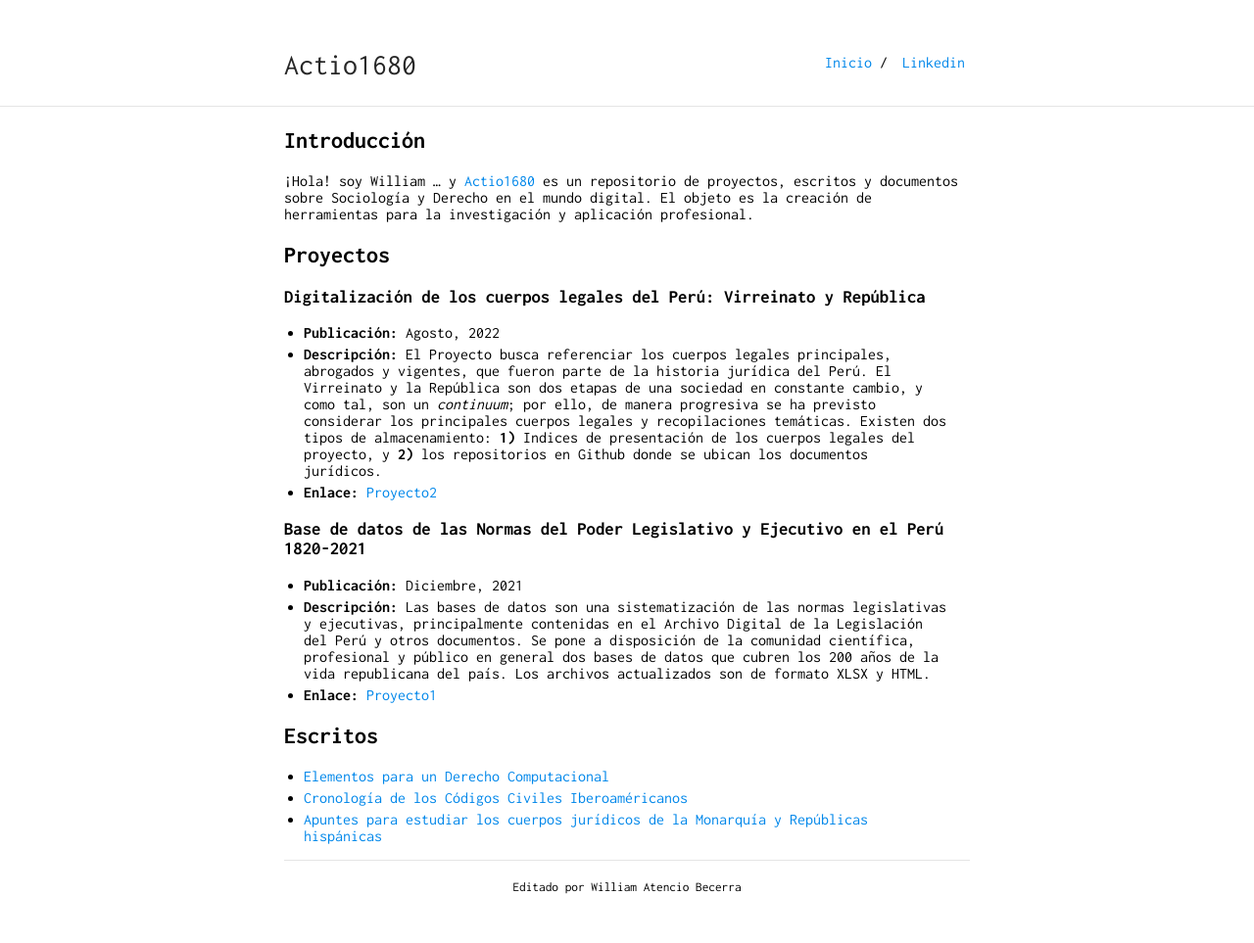
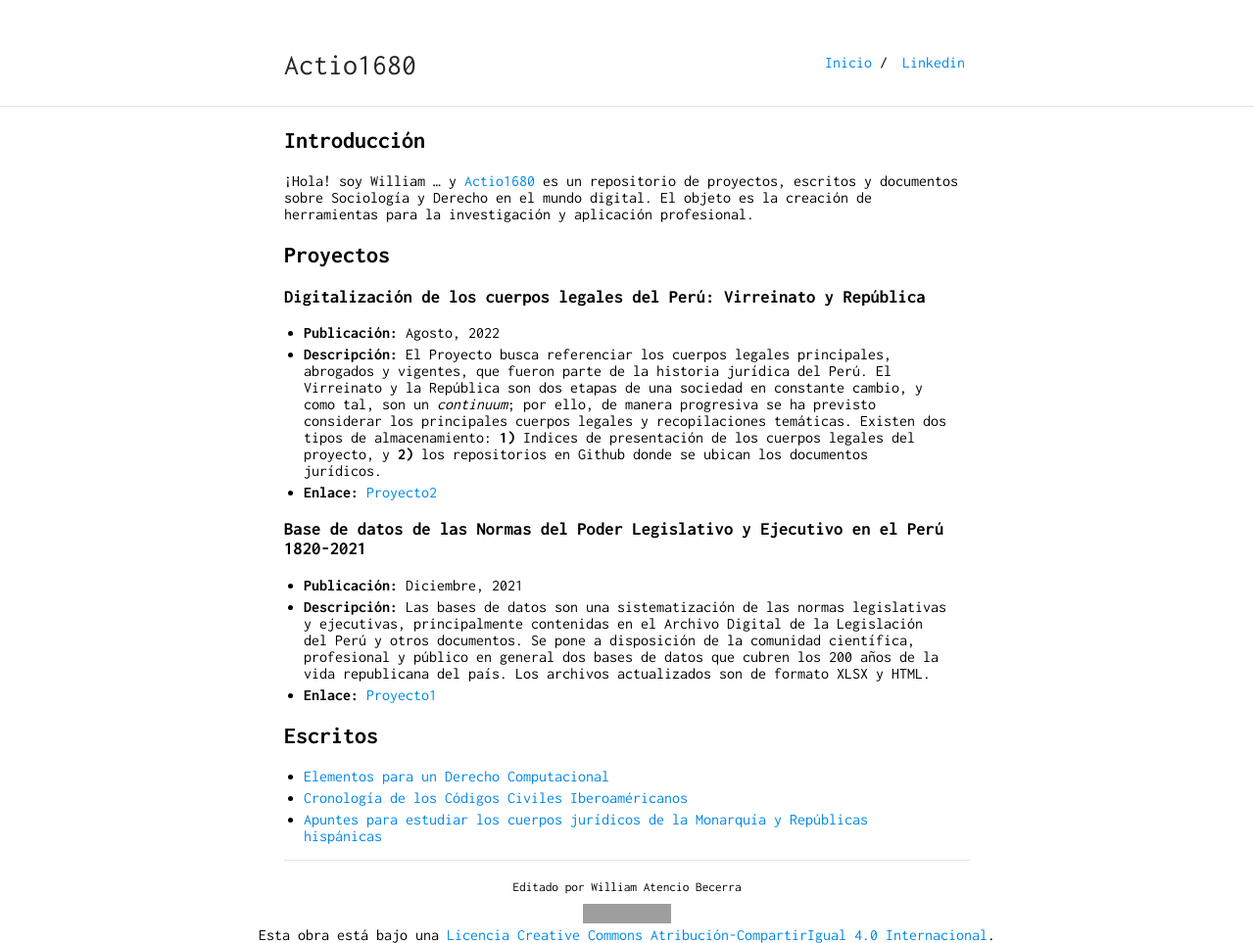
Before and after one commit to actio1680/actio1680.github.io, a Jekyll site: the page built from index.md, in a window 1280 px wide. Shown: the whole page at 98% size. Built offline with Jekyll 4.4.1, drawn with Linux system fonts in a browser that asks for light colours; our own code applies the rules of GitHub Pages for plain Markdown files; before the commit the page ends 913 px from its top, so only the background shows below that; grey boxes are pictures that could not be loaded.

Commit message:
Update default.html

```diff
--- a/_layouts/default.html
+++ b/_layouts/default.html
@@ -104,4 +104,6 @@
     {% endif %}
 </body>
 <footer>
+    <center>
+        <a rel="license" href="http://creativecommons.org/licenses/by-sa/4.0/"><img alt="Licencia Creative Commons" style="border-width:0" src="https://i.creativecommons.org/l/by-sa/4.0/88x31.png" /></a><br />Esta obra está bajo una <a rel="license" href="http://creativecommons.org/licenses/by-sa/4.0/">Licencia Creative Commons Atribución-CompartirIgual 4.0 Internacional</a>.</center>
 </footer>
```
